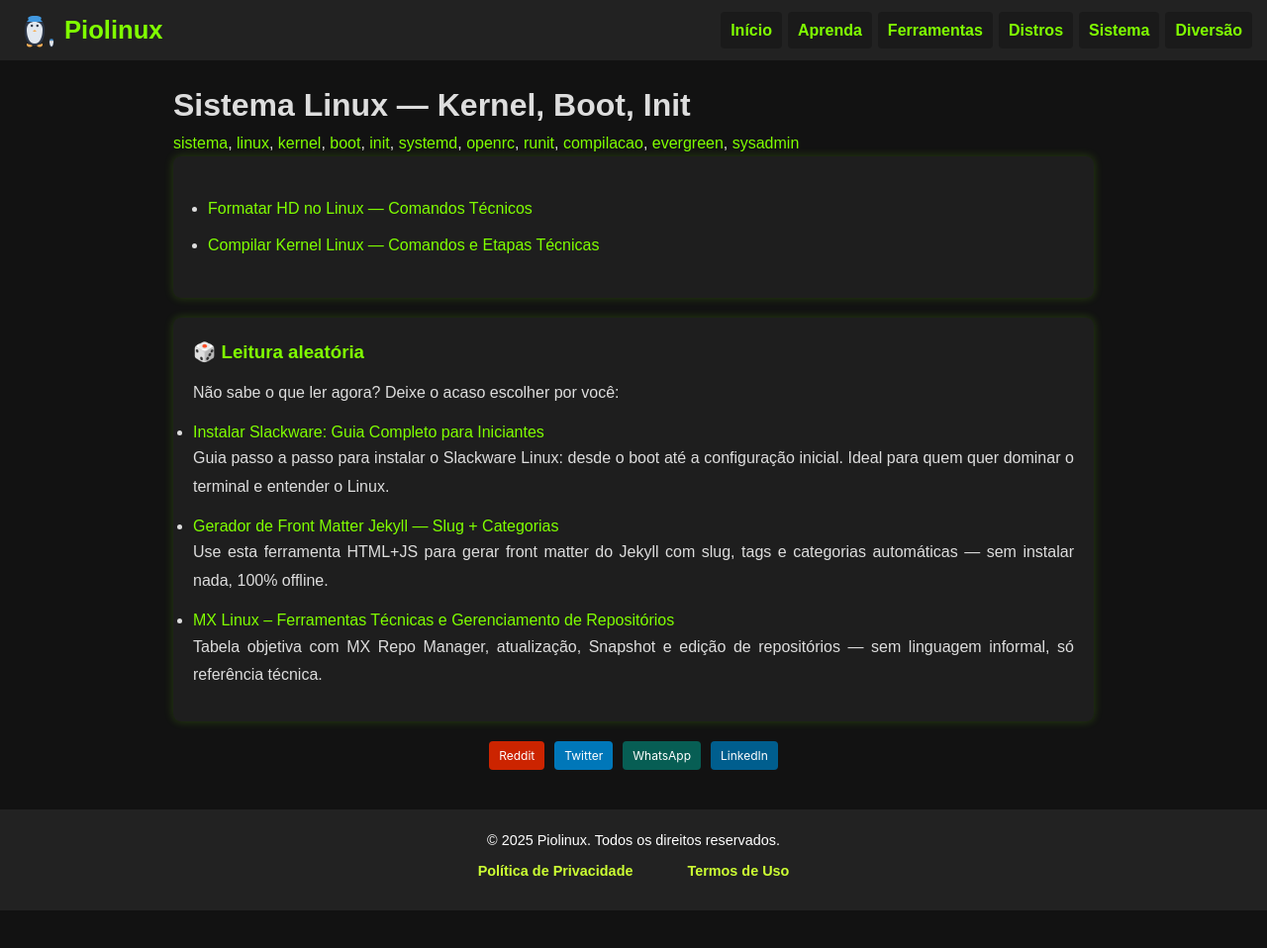
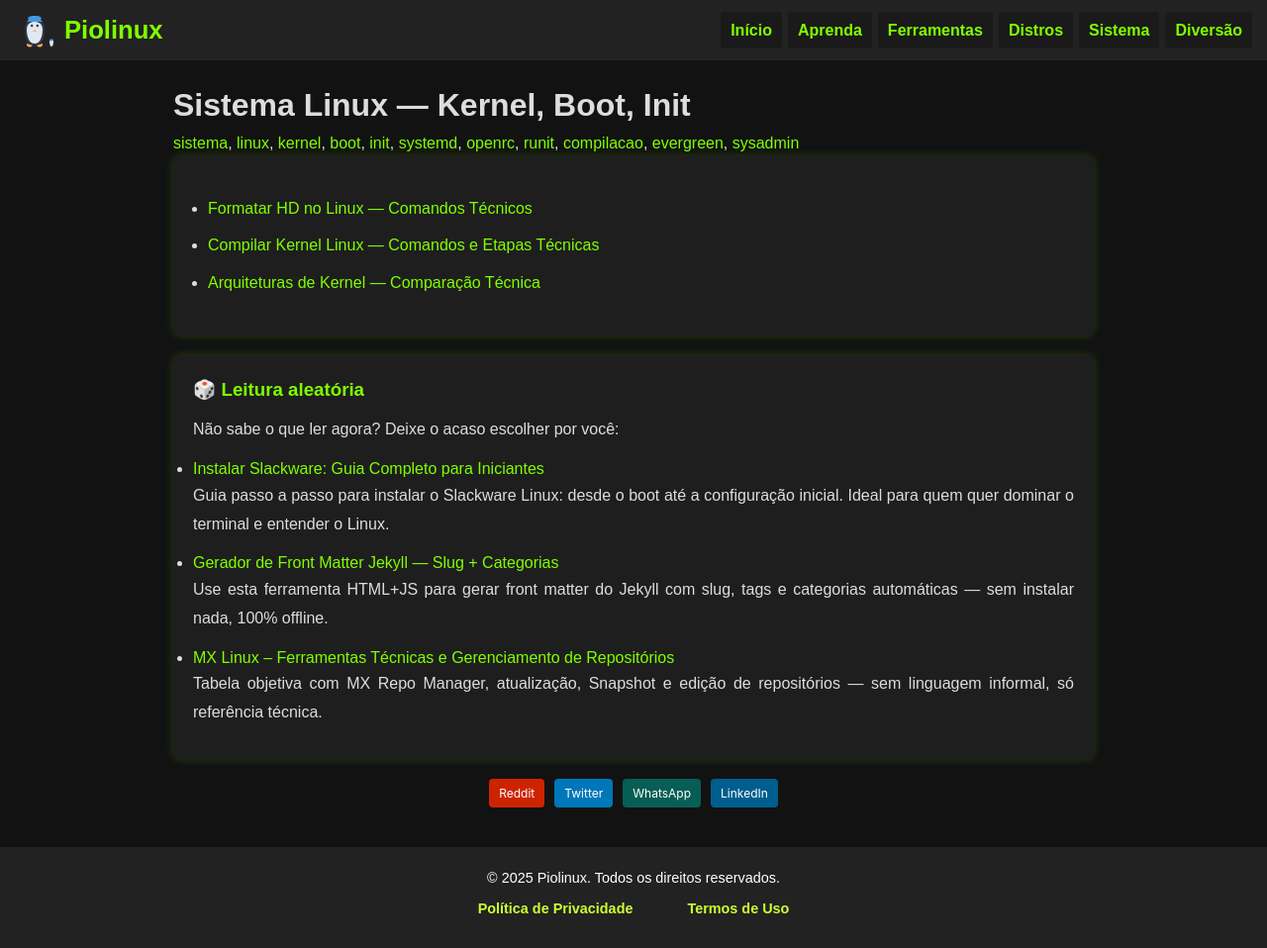
Before and after one commit to Piolinux/piolinux-site, a Jekyll site: the page built from sistema/index.html, in a window 1280 px wide. Shown: the whole page at 99% size. Built offline with Jekyll 4.4.1, drawn with Linux system fonts in a browser that asks for light colours; before the commit the page ends 920 px from its top, so only the background shows below that.

Commit message:
Update index.html

```diff
--- a/sistema/index.html
+++ b/sistema/index.html
@@ -15,7 +15,7 @@ tags: [sistema, linux, kernel, boot, init, systemd, openrc, runit, compilacao, e
 <main>
   <p>{{ page.description }}</p>
 
-  {% assign pages = site.pages | where_exp: "page", "page.url contains '/compilar-kernel/' or page.url contains '/kernel/' or page.url contains '/formatar-hd-linux/'" %}
+  {% assign pages = site.pages | where_exp: "page", "page.url contains '/compilar-kernel/' or page.url contains '/arquiteturas-kernel/' or page.url contains '/formatar-hd-linux/'" %}
 
   {% if pages.size == 0 %}
     <p>⚠️ Nenhuma página encontrada. Verifique se as páginas existem e têm front matter válido.</p>
```
